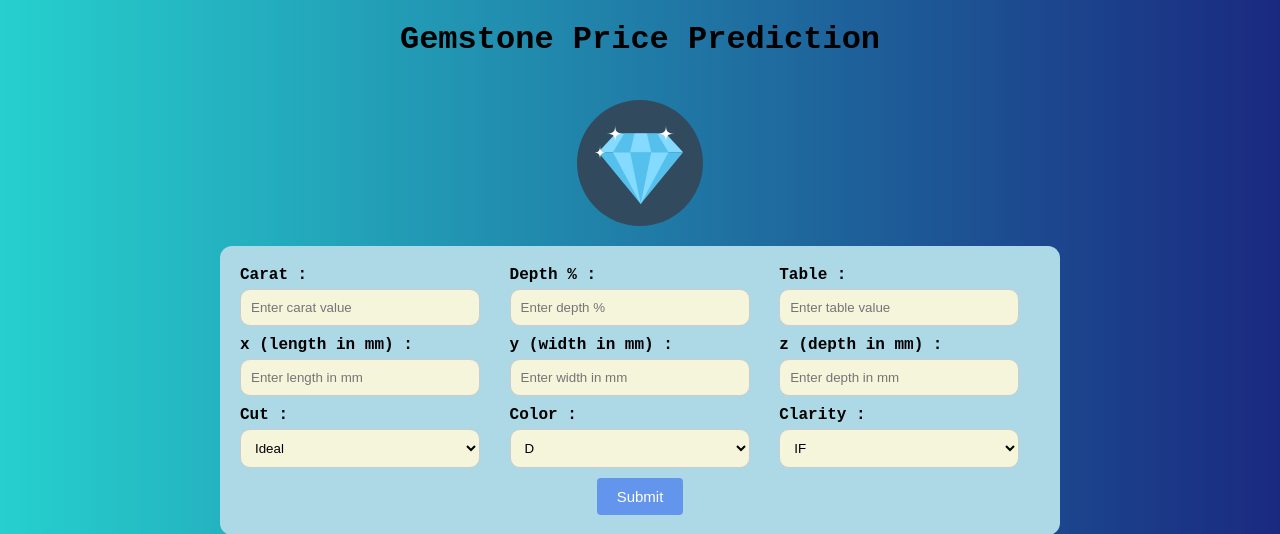
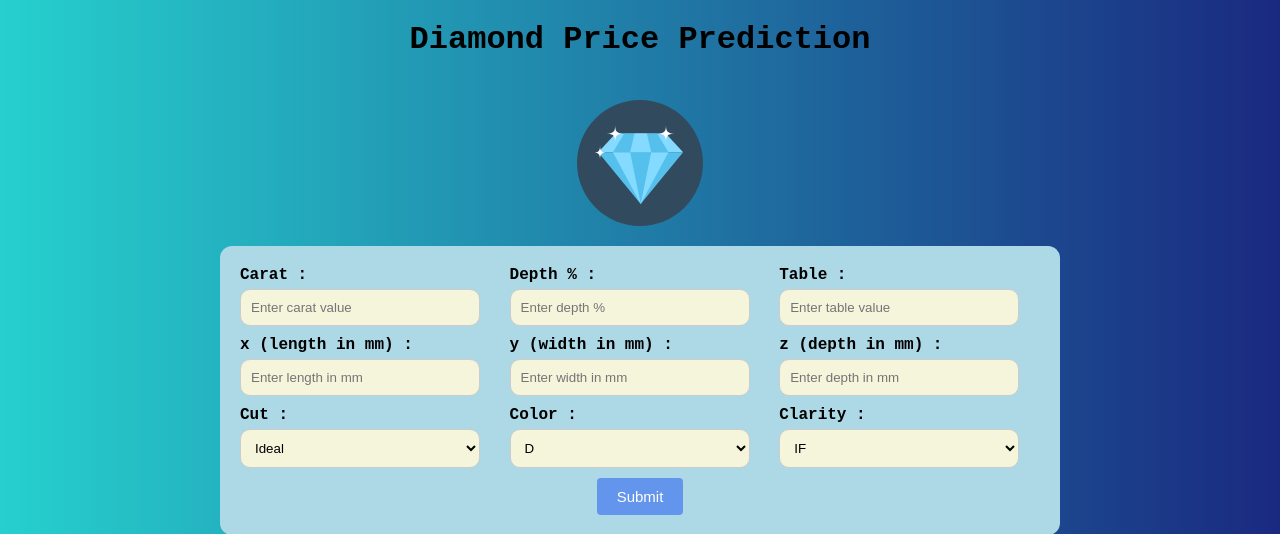
Before and after one commit to Samarth-R/Diamond_data_ML_project, a Flask app: page / in a window 1280 px wide. Shown: the top 534 px of the page. Run offline with Flask 3, Linux system fonts and the light colour scheme.

Commit message:
heading change

```diff
--- a/templates/index.html
+++ b/templates/index.html
@@ -5,7 +5,7 @@
     <link rel="stylesheet" href="{{ url_for('static', filename='css/style.css') }}">
   </head>
   <body>
-    <h1>Gemstone Price Prediction</h1>
+    <h1>Diamond Price Prediction</h1>
     <img src="{{url_for('static', filename='/images/diamond.svg')}}" alt="Diamond picture" class="profile">
     <div class="form-box">
     <form action="{{url_for('predict_datapoint')}}" method="POST">
```
